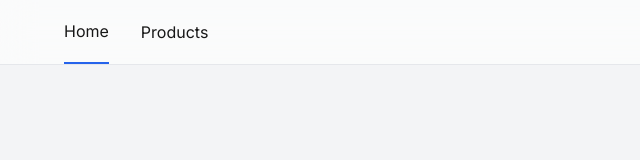
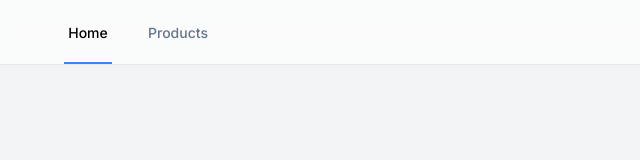
Before and after one commit to softwarepark/e-commerce, a Next.js app: page / in a window 1280 px wide. Shown: the top 160 px of the page, without its empty margins (0-640 px from the left). Built offline with nearby package versions, Linux system fonts and the light colour scheme.

Commit message:
Active link

```diff
--- a/src/ui/atoms/ActiveLink.tsx
+++ b/src/ui/atoms/ActiveLink.tsx
@@ -5,22 +5,35 @@ import { usePathname } from "next/navigation";
 import clsx from "clsx";
 import type { Route } from "next";
 
-type ActiveLinkProps = {
+type ActiveLinkProps<T extends string> = {
+  href: Route<T>;
   children: React.ReactNode;
-  href: Route;
+  exact?: boolean;
+  className?: string;
+  activeClassName?: string;
 };
 
-const ActiveLink = ({ href, children }: ActiveLinkProps) => {
+const ActiveLink = <T extends string>({
+  href,
+  children,
+  exact = false,
+  className = "text-slate-500 hover:text-slate-700 hover:border-gray-300 border-b-transparent ",
+  activeClassName = "border-blue-500 border-b-2",
+}: ActiveLinkProps<T>) => {
   const pathname = usePathname();
-  const activeClassName = pathname === href;
+
+  const isActive = exact
+    ? pathname === href
+    : pathname.startsWith(href) &&
+      (pathname[href.length] === "/" || pathname.length === href.length);
 
   return (
     <Link
       href={href}
       prefetch={true}
       className={clsx(
-        `text-neutral-900 h-full flex items-center`,
-        activeClassName && `border-b-2 border-b-blue-600`
+        `flex h-full w-full min-w-[3rem] items-center justify-center px-1 pt-1 text-center text-sm font-medium border-b-2`,
+        isActive ? activeClassName : className
       )}
     >
       {children}
```
